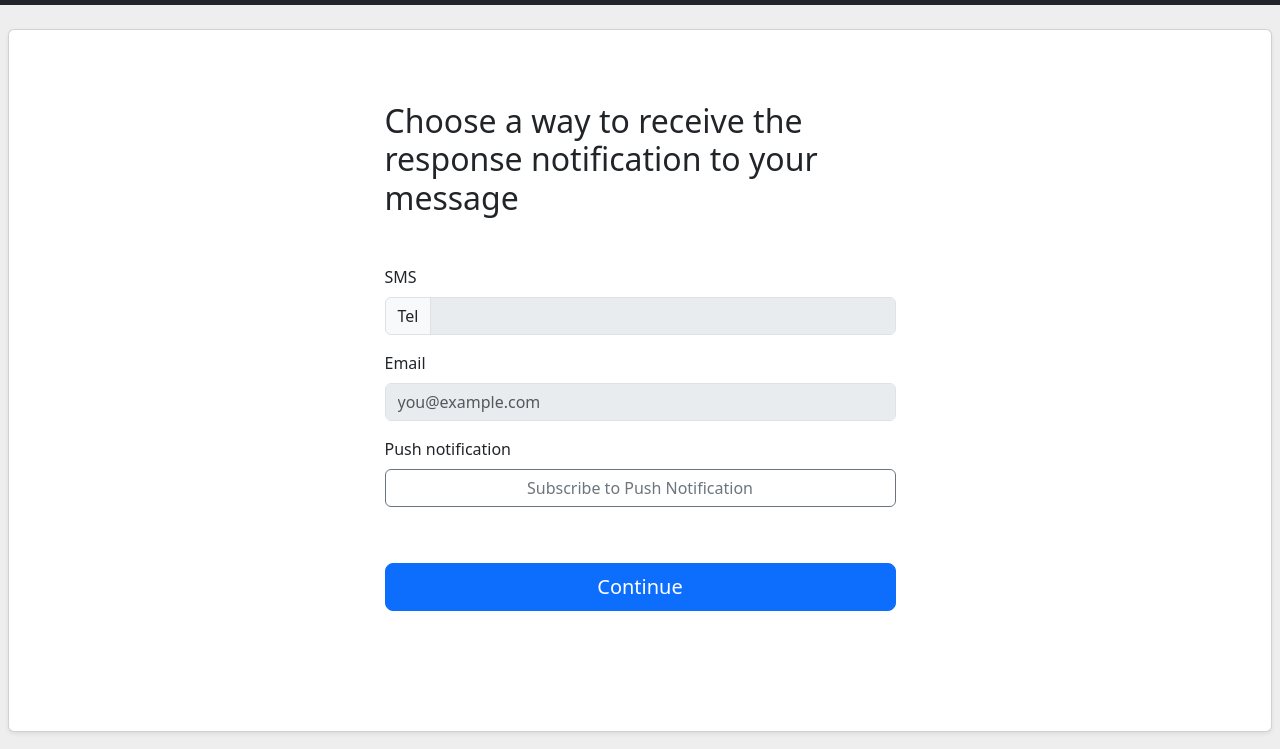
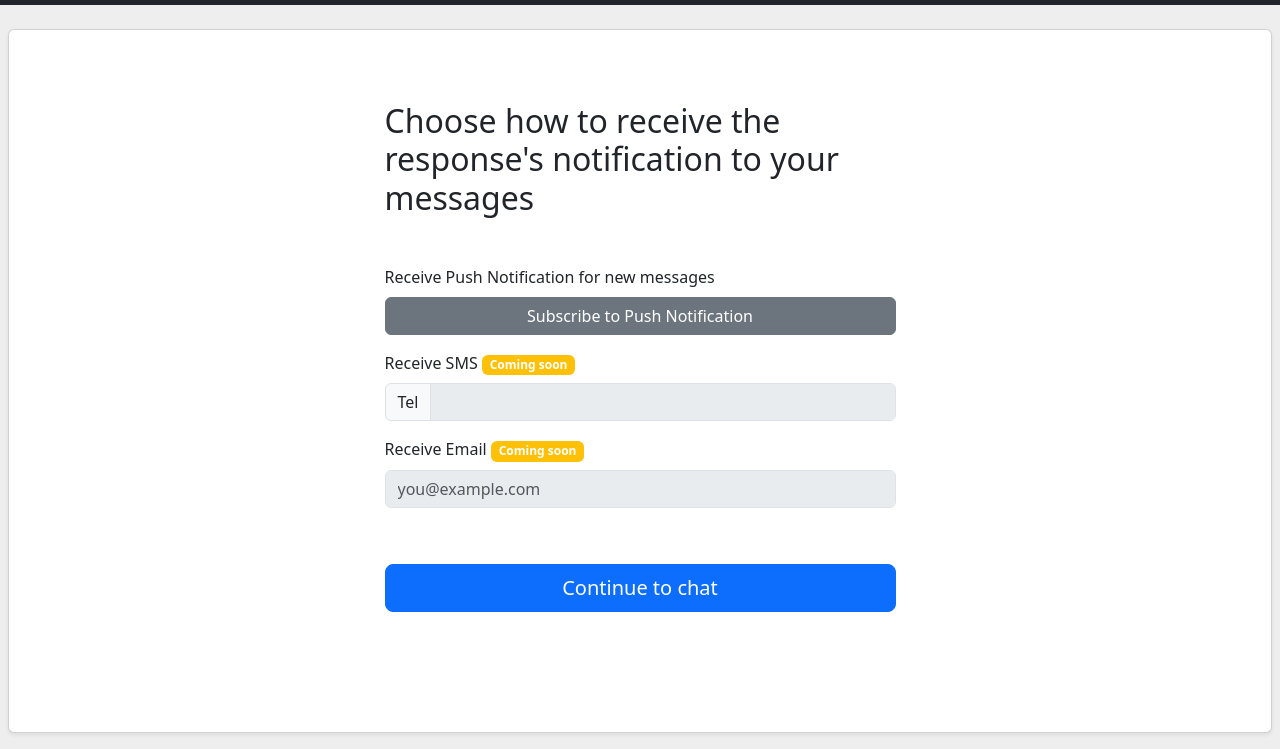
Before and after one commit to jackie-d/foreveryou, a website with bundled scripts: page send-notification.html in a window 1280 px wide. Shown: the part 51-800 px from the top of the page. Built offline with nearby package versions, Linux system fonts and the light colour scheme; no server answers.

Commit message:
Improve UI of notification choice view

```diff
--- a/send-notification.html
+++ b/send-notification.html
@@ -49,17 +49,22 @@
 
            <div class="col-lg-6 col-xxl-4 mb-5 p-5 mx-auto">
 
-              <h2 class="mb-5">Choose a way to receive the response notification to your message</h2>
+              <h2 class="mb-5">Choose how to receive the response's notification to your messages</h2>
 
                 <div class="d-grid gap-2">
 
 
                   <div class="row g-3">
 
-
+                      <div class="col-12">
+                        <label for="address" class="form-label">Receive Push Notification for new messages</label>
+                        <div class="d-grid gap-2">
+                          <button class="btn btn-secondary" type="button" id="setup-notifications-button">Subscribe to Push Notification</button>
+                        </div>
+                      </div>
 
                       <div class="col-12">
-                        <label for="username" class="form-label">SMS</label>
+                        <label for="username" class="form-label">Receive SMS <span class="badge bg-warning">Coming soon</span></label>
                         <div class="input-group has-validation">
                           <span class="input-group-text">Tel</span>
                           <input disabled type="text" class="form-control" id="username" placeholder="" required="">
@@ -70,17 +75,10 @@
                       </div>
 
                       <div class="col-12">
-                        <label for="email" class="form-label">Email <span class="text-body-secondary"></span></label>
+                        <label for="email" class="form-label">Receive Email <span class="badge bg-warning">Coming soon</span></label>
                         <input disabled type="email" class="form-control" id="email" placeholder="you@example.com">
                         <div class="invalid-feedback">
                           Please enter a valid email address.
-                        </div>
-                      </div>
-
-                      <div class="col-12">
-                        <label for="address" class="form-label">Push notification</label>
-                        <div class="d-grid gap-2">
-                          <button class="btn btn-outline-secondary" type="button" id="setup-notifications-button">Subscribe to Push Notification</button>
                         </div>
                       </div>
 
@@ -89,7 +87,7 @@
 
                   <div class="col-12 mt-5">
                     <div class="d-grid gap-2">
-                      <a href="#" class="btn btn-primary btn-lg" type="button" id="continue-button" >Continue</a>
+                      <a href="#" class="btn btn-primary btn-lg" type="button" id="continue-button" >Continue to chat</a>
                     </div>
                   </div>
 
```
